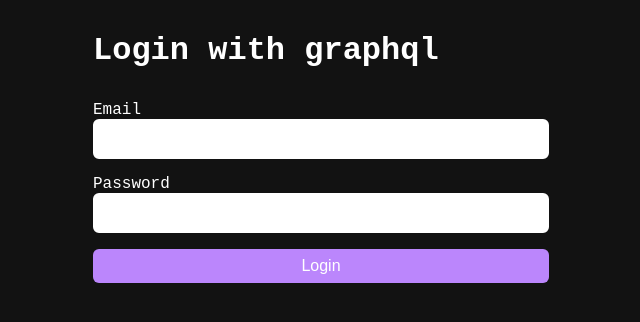
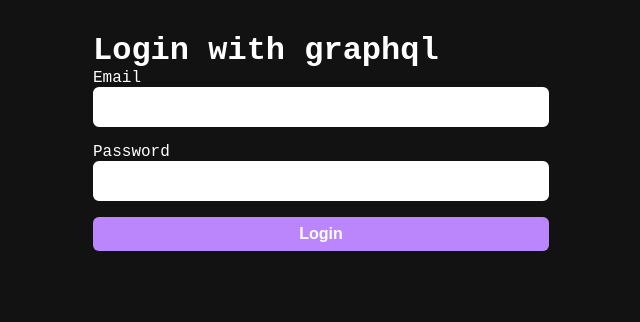
Before and after one commit to glaucioripol/graphql-login-next-js, a Next.js app: page /login in a window 1280 px wide. Shown: the top 322 px of the page, without its empty margins (319-959 px from the left). Built offline with nearby package versions, Linux system fonts and the light colour scheme.

Commit message:
feat: start with login

```diff
--- a/pages/_app.tsx
+++ b/pages/_app.tsx
@@ -3,13 +3,14 @@ import type { AppProps } from "next/app";
 
 import { ApolloClient, InMemoryCache, ApolloProvider } from "@apollo/client";
 
-const client = new ApolloClient({
+export const graphqlClient = new ApolloClient({
   uri: "api/graphql",
   cache: new InMemoryCache(),
+  connectToDevTools: true,
 });
 
 const MyApp = ({ Component, pageProps }: AppProps) => (
-  <ApolloProvider client={client}>
+  <ApolloProvider client={graphqlClient}>
     <Component {...pageProps} />
   </ApolloProvider>
 );
--- a/pages/login.tsx
+++ b/pages/login.tsx
@@ -1,13 +1,42 @@
-import { FormEvent } from "react";
+import { FormEvent, useCallback, useState } from "react";
+import { useMutation } from "@apollo/client";
+
+import { UserLogged } from "shared/types";
+import { mutations } from "client/graphql";
+
+type LoginData = { login: UserLogged };
 
 export default function Login() {
-  const handleSubmit = (e: FormEvent<HTMLFormElement>) => {
-    e.preventDefault();
-  };
+  const [executeMutation, { data, loading, error }] = useMutation<LoginData>(
+    mutations.LOGIN_MUTATION
+  );
+
+  const [loginData, setLoginData] = useState({ email: "", password: "" });
+
+  const handleChange = useCallback(
+    (event: FormEvent<HTMLInputElement>) => {
+      const { name, value } = event.currentTarget;
+
+      setLoginData((previousData) => ({ ...previousData, [name]: value }));
+    },
+    [setLoginData]
+  );
+
+  const handleSubmit = useCallback(
+    (e: FormEvent<HTMLFormElement>) => {
+      e.preventDefault();
+
+      executeMutation({ variables: loginData });
+    },
+    [executeMutation, loginData]
+  );
 
   return (
     <main className="container">
       <h1>Login with graphql</h1>
+      <pre>
+        <code>{JSON.stringify(data?.login.email, null, 2)}</code>
+      </pre>
 
       <form className="form" onSubmit={handleSubmit}>
         <label htmlFor="email">Email</label>
@@ -19,6 +48,8 @@ export default function Login() {
           aria-label="write your email"
           autoComplete="off"
           tabIndex={1}
+          value={loginData.email}
+          onChange={handleChange}
         />
 
         <label htmlFor="password">Password</label>
@@ -29,14 +60,17 @@ export default function Login() {
           id="password"
           aria-label="write your password"
           tabIndex={2}
+          value={loginData.password}
+          onChange={handleChange}
         />
 
         <button
           className="button"
           aria-label="Button to submit your data"
           tabIndex={3}
+          disabled={loading}
         >
-          Login
+          {loading ? "Loading..." : "Login"}
         </button>
       </form>
     </main>
--- a/public/styles/globals.css
+++ b/public/styles/globals.css
@@ -63,6 +63,7 @@ h1 + .form {
   border-radius: var(--common-radius);
   color: var(--primary-color-contrast);
   font-size: var(--common-font-size-input);
+  font-weight: bold;
   padding: var(--common-padding);
 }
 
@@ -72,3 +73,7 @@ h1 + .form {
   background-color: var(--primary-color-contrast);
   color: var(--background-color);
 }
+.button:disabled {
+  background-color: var(--secondary-color);
+  color: var(--primary-color-contrast);
+}
--- /dev/null
+++ b/src/client/graphql/index.ts
@@ -0,0 +1 @@
+export * as mutations from "./mutations";
--- /dev/null
+++ b/src/client/graphql/mutations.ts
@@ -0,0 +1,17 @@
+import { gql } from "@apollo/client";
+
+export const LOGIN_MUTATION = gql`
+  mutation singIn($email: String!, $password: String!) {
+    login(email: $email, password: $password) {
+      authToken
+      id
+      email
+      profile {
+        id
+        age
+        full_name
+        image_url
+      }
+    }
+  }
+`;
--- a/tsconfig.json
+++ b/tsconfig.json
@@ -23,8 +23,8 @@
       "@/*": [
         "./src/*"
       ],
-      "client": [
-        "./src/client"
+      "client/*": [
+        "./src/client/*"
       ],
       "server/*": [
         "./src/server/*"
```
Also changed, not shown: src/client/graphql/queries.ts (added).
